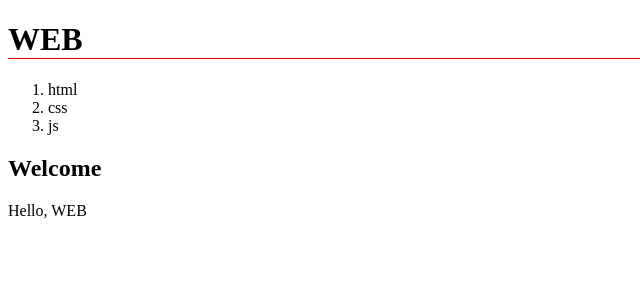
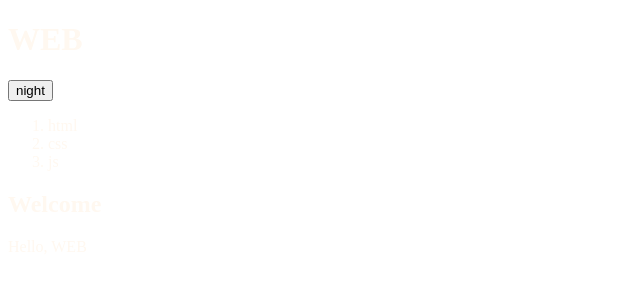
Before and after one commit to keeeyslog/db_practice, a plain HTML site: page index.html in a window 1280 px wide. Shown: the whole page, without its empty margins (0-640 px from the left). Drawn offline with Linux system fonts and the light colour scheme.

Commit message:
background color change

```diff
--- a/index.html
+++ b/index.html
@@ -4,12 +4,20 @@
         <title>WEB</title>
         <style>
             h1{
-                border-bottom:1px solid red;
+                border-bottom:1px solod #92140C;
+            }
+            body{
+                backgrond-color:#1E1E24;
+                color:#FFF8F0
             }
         </style>
     </head>
     <body>
         <h1>WEB</h1>
+        <input type="button" value="night" onclick="
+            document.querySelector('body').style.backgroundColor = 'yellow';
+            document.querySelector('body').style.color = 'green';
+        ">
         <ol>
             <li>html</li>
             <li>css</li>
```
